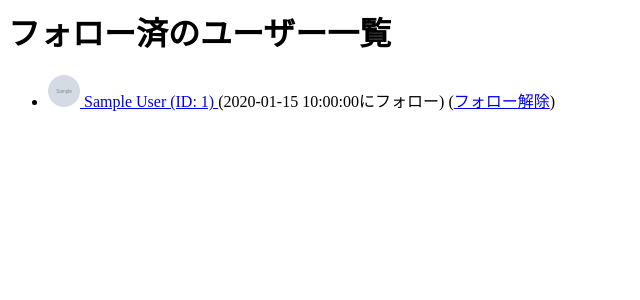
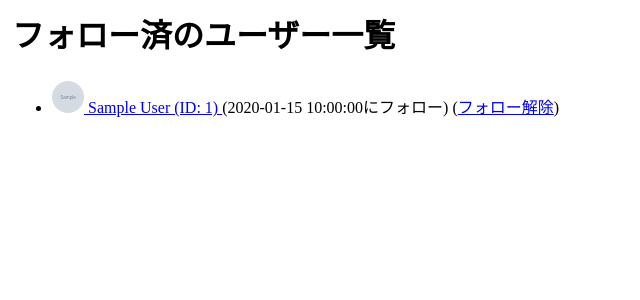
Before and after one commit to rusou22/suiyou12_kouki_kadai, a PHP site: page /follow_list.php in a window 1280 px wide. Shown: the top 300 px of the page, without its empty margins (0-640 px from the left). Run offline with PHP 8.4, Linux system fonts and the light colour scheme; the visitor is signed in with stand-in values (Sample User, id 1); tables that the repository leaves empty or names only in its code hold one stand-in row (values such as "Sample post"); grey boxes marked "Sample" are stand-in pictures.

Commit message:
Update follow_list.php

```diff
--- a/public/follow_list.php
+++ b/public/follow_list.php
@@ -24,6 +24,9 @@ $select_sth->execute([
 ]);
 ?>
 
+<meta name="viewport" content="width=device-width, initial-scale=1">
+<link rel="stylesheet" href="/style.css">
+
 <h1>フォロー済のユーザー一覧</h1>
 
 <ul>
@@ -42,4 +45,5 @@ $select_sth->execute([
    (<a href="./follow_remove.php?followee_user_id=<?= $relationship['followee_user_id'] ?>">フォロー解除</a>)
   </li>
   <?php endforeach; ?>
+
 </ul>
```
